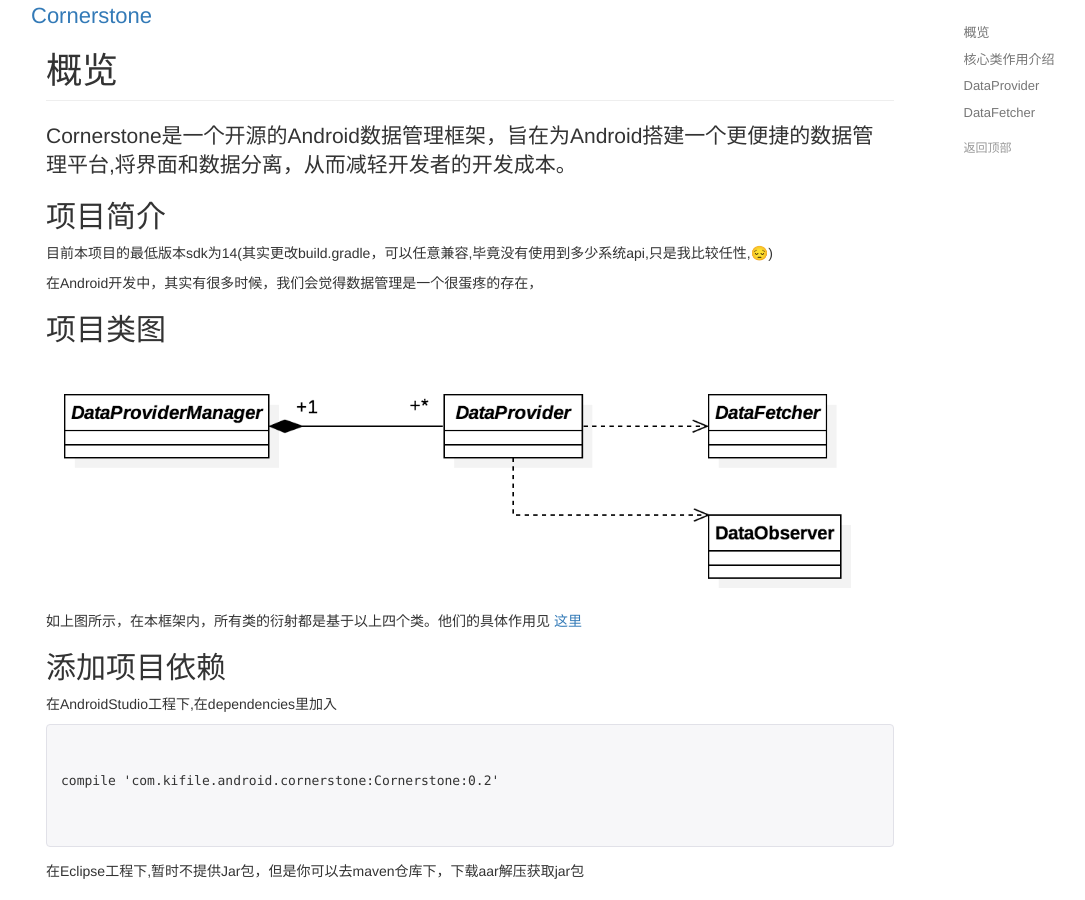
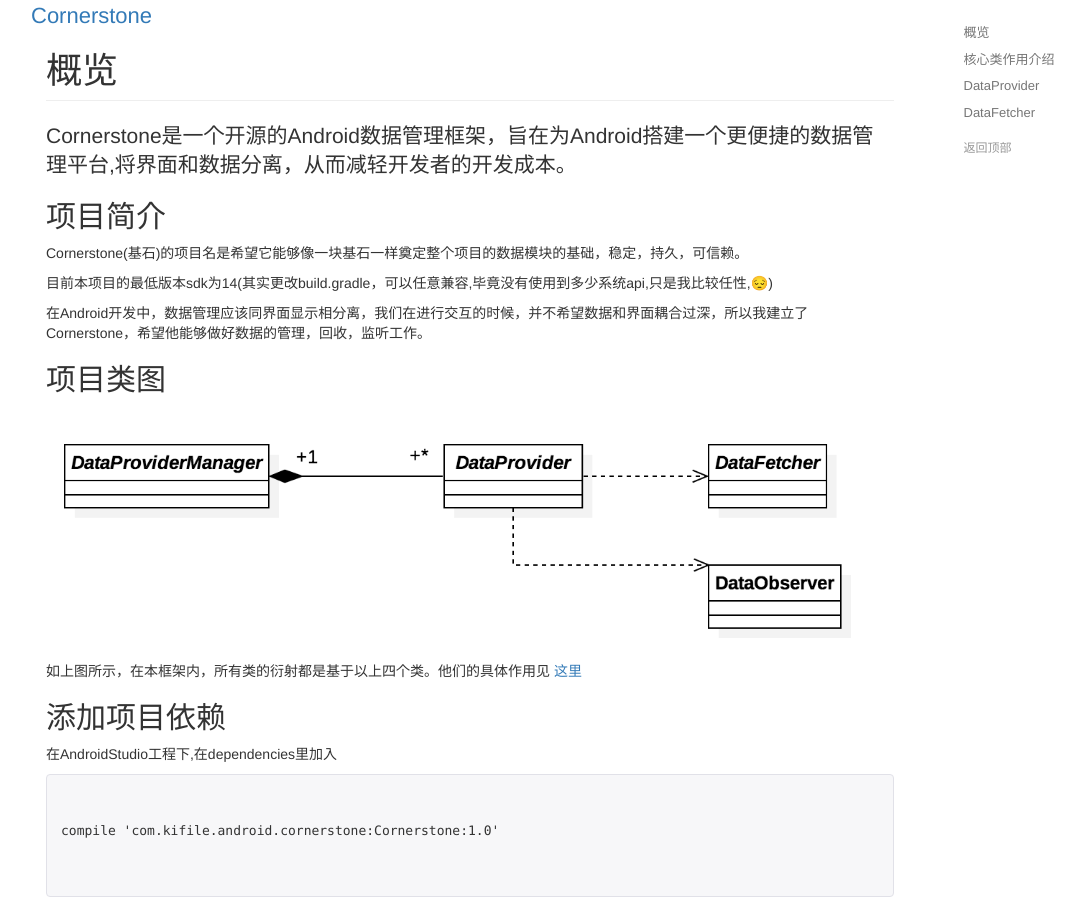
Before and after one commit to kifile/Cornerstone, a Jekyll site: the page built from index.html, in a window 1280 px wide and 900 px high. Shown: the whole window, without its empty margins (39-1124 px from the left). Built offline with Jekyll 4.4.1, drawn with Linux system fonts in a browser that asks for light colours; nearby versions of some CDN libraries; some of the changed text lies outside the part shown.

Commit message:
更新文档

```diff
--- a/index.html
+++ b/index.html
@@ -10,8 +10,9 @@
 				</h1>
 				<p class="lead">Cornerstone是一个开源的Android数据管理框架，旨在为Android搭建一个更便捷的数据管理平台,将界面和数据分离，从而减轻开发者的开发成本。</p>
 				<h2 id="overview-summary">项目简介</h2>
+				<p>Cornerstone(基石)的项目名是希望它能够像一块基石一样奠定整个项目的数据模块的基础，稳定，持久，可信赖。</p>
 				<p>目前本项目的最低版本sdk为14(其实更改build.gradle，可以任意兼容,毕竟没有使用到多少系统api,只是我比较任性,😔)</p>
-				<p>在Android开发中，其实有很多时候，我们会觉得数据管理是一个很蛋疼的存在，</p>
+				<p>在Android开发中，数据管理应该同界面显示相分离，我们在进行交互的时候，并不希望数据和界面耦合过深，所以我建立了Cornerstone，希望他能够做好数据的管理，回收，监听工作。</p>
 				<h2 id="overview-class">项目类图</h2>
 				<img src="/Cornerstone/assets/img/overview-class.png">
 				<p>如上图所示，在本框架内，所有类的衍射都是基于以上四个类。他们的具体作用见 <a href="#class">这里</a></p>
@@ -20,7 +21,7 @@
 				<div class="highlight">
 					<pre>
 						<code class="language-grovvy" data-lang="grovvy">
-							<p><span>compile 'com.kifile.android.cornerstone:Cornerstone:0.2'</span></p>
+							<p><span>compile 'com.kifile.android.cornerstone:Cornerstone:1.0'</span></p>
 						</code>
 					</pre>
 				</div>
@@ -56,6 +57,7 @@
 				<h1 id="dataprovider" class="page-header">
 					DataProvider
 				</h1>
+				<p>DataProvider的作用绝不仅限于对数据的持有，在实际项目中由于不同的数据形式，我们对数据的操作其实是有所不同的，因此我们实现一个DataProvider的时候，应该在内部实现自己的数据处理方法，然后再obtainProvider的时候，进行一次强行类型转换，方便使用。</p>
 				<h2 id="dataprovider-class">类图</h2>
 				<img src="/Cornerstone/assets/img/dataprovider-class.png">
 				<h2 id="dataprovider-abstract">AbstractDataProvider</h2>
```
